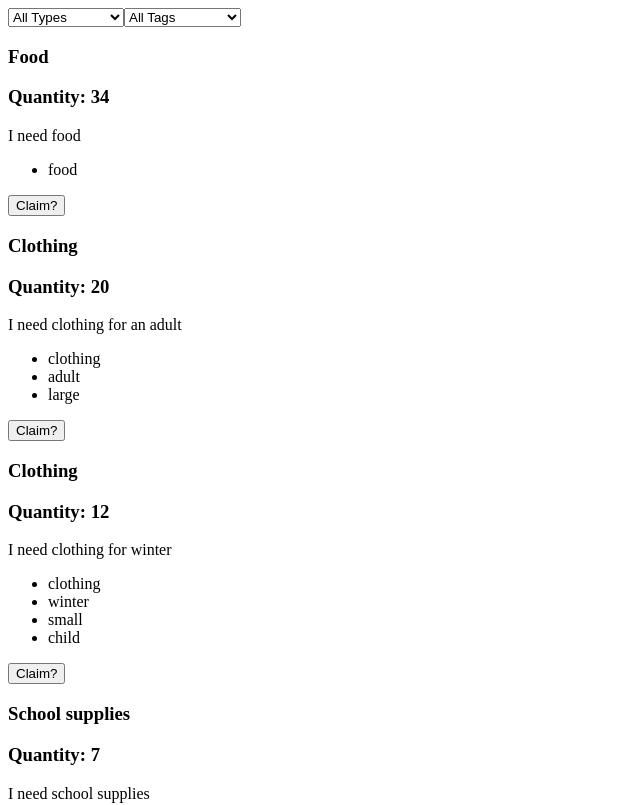
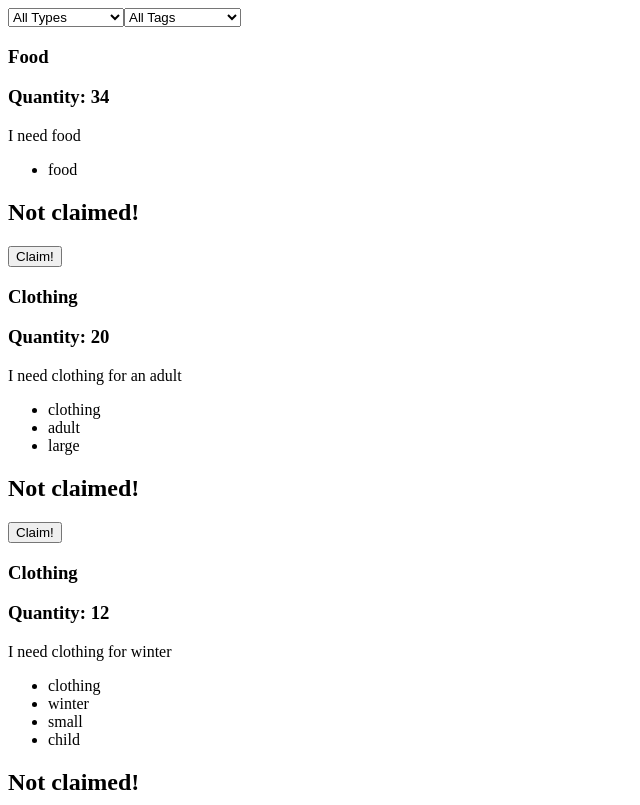
Before and after one commit to GasserElharesy/Elmontakhab, a React (Vite) app in the folder NGO-Website/: page / in a window 1280 px wide. Shown: the top 805 px of the page, without its empty margins (0-640 px from the left). Built offline with nearby package versions, Linux system fonts and the light colour scheme.

Commit message:
idk what I did but it works!

```diff
--- a/NGO-Website/src/Pages/Donor/RequestBrowserPage/Request.js
+++ b/NGO-Website/src/Pages/Donor/RequestBrowserPage/Request.js
@@ -48,7 +48,16 @@ export class Request {
   claim() {
     this.isClaimed = true;
   }
+
   unClaim() {
     this.isClaimed = false;
   }
+
+  isClaimed() {
+    return this.isClaimed;
+  }
+
+  setClaim(value) {
+    this.isClaimed = value;
+  }
 }
--- a/NGO-Website/src/Pages/Donor/RequestBrowserPage/RequestBrowserPage.jsx
+++ b/NGO-Website/src/Pages/Donor/RequestBrowserPage/RequestBrowserPage.jsx
@@ -47,14 +47,6 @@ function RequestBrowserPage() {
     });
     setFilteredRequests(newFilteredRequests);
   };
-  const handelOnClaim = (requestID) => {
-    console.log(requestID);
-    const request = listOfRequests.find(
-      (request) => request.getId === requestID
-    );
-    request.claim();
-    console.log(request.isClaimed);
-  };
 
   return (
     <>
@@ -64,9 +56,8 @@ function RequestBrowserPage() {
       <div className="request-browser-page-container">
         {filteredRequests.map((request) => (
           <RequestCard
-            key={request.getId} // Important for React list rendering
+            key={request.getId()} // Important for React list rendering
             request={request}
-            onClaim={() => handelOnClaim(request.getId)}
           />
         ))}
       </div>
--- a/NGO-Website/src/Pages/Donor/RequestBrowserPage/RequestCard.jsx
+++ b/NGO-Website/src/Pages/Donor/RequestBrowserPage/RequestCard.jsx
@@ -1,4 +1,10 @@
-function RequestCard({ request, onClaim }) {
+import { useState } from "react";
+
+function RequestCard({ request }) {
+  const [claimStatus, setClaimStatus] = useState(false);
+  const handelClaim = () => {
+    setClaimStatus(!claimStatus);
+  };
   return (
     <>
       <div className="request-card-container">
@@ -6,12 +12,16 @@ function RequestCard({ request, onClaim }) {
         <h3>Quantity: {request.quantity}</h3>
         <p>{request.description}</p>
         <ul>
-          {request.tags.map((tag) => (
-            <li>{tag}</li>
+          {request.tags.map((tag, index) => (
+            <li key={index}>{tag}</li>
           ))}
         </ul>
-
-        <button id="claim-button"onClick={() => onClaim()}>Claim?</button>
+        <label className="claim-label">
+          {claimStatus ? <h2>Claimed!</h2> : <h2>Not claimed!</h2>}
+        </label>
+        <button id="claim-button" onClick={() => handelClaim()}>
+          Claim!
+        </button>
       </div>
     </>
   );
```
